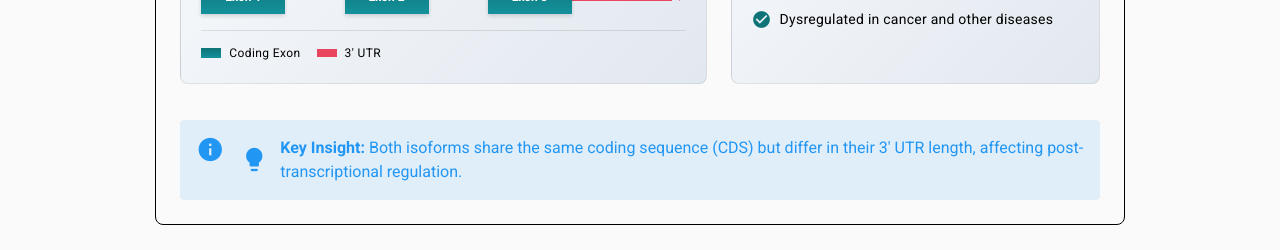
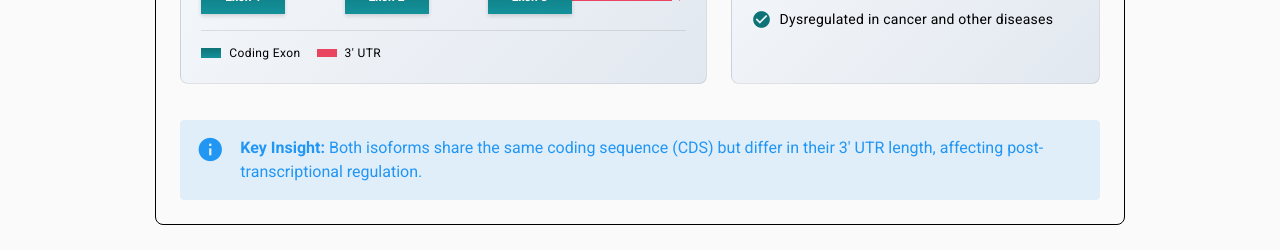
Before and after one commit to zjzace/IsoAPA, a Vue app in the folder frontend/: page / in a window 1280 px wide. Shown: the part 1020-1270 px from the top of the page. Built offline with nearby package versions, Linux system fonts and the light colour scheme; no server answers.

Commit message:
Remove lightbulb icon from Key Insight

```diff
--- a/frontend/src/views/Home.vue
+++ b/frontend/src/views/Home.vue
@@ -152,13 +152,8 @@
               <!-- Key Insight - Separate Frame -->
               <div class="key-insight-section mt-6">
                 <v-alert type="info" variant="tonal" class="mb-0 pa-4">
-                  <div class="d-flex align-center">
-                    <v-icon icon="mdi-lightbulb" color="info" class="mr-3" size="large"></v-icon>
-                    <div>
-                      <strong>Key Insight:</strong> Both isoforms share the same coding sequence (CDS)
-                      but differ in their 3' UTR length, affecting post-transcriptional regulation.
-                    </div>
-                  </div>
+                  <strong>Key Insight:</strong> Both isoforms share the same coding sequence (CDS)
+                  but differ in their 3' UTR length, affecting post-transcriptional regulation.
                 </v-alert>
               </div>
             </v-card>
```
